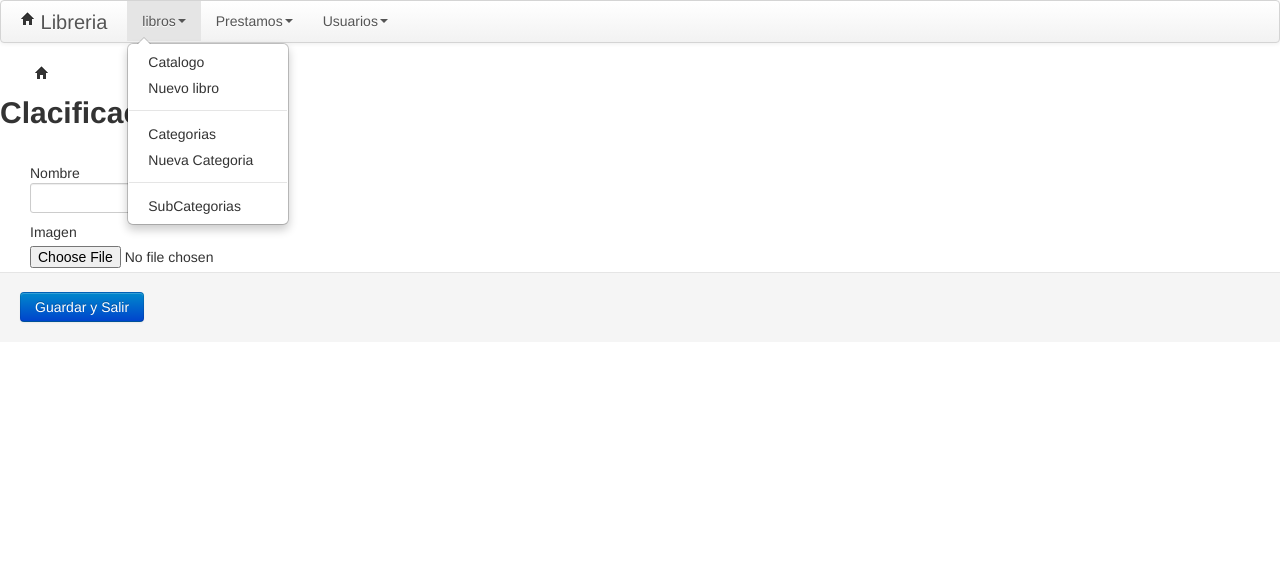
After one commit to jesusmaherrera/books_library, a Django app: page /bookclassification/ in a window 1280 px wide, after a click on "libros". The commit adds this page. Shown: the top 582 px of the page. Run offline with Django 3.2, Linux system fonts and the light colour scheme; some libraries are stand-ins or nearby versions.

```diff
--- a/libreria/libreria/templates/base.html
+++ b/libreria/libreria/templates/base.html
@@ -32,10 +32,26 @@
             <a id="drop1" href="#" role="button" class="dropdown-toggle" data-toggle="dropdown">libros<b class="caret"></b></a>
             <ul class="dropdown-menu" role="menu" aria-labelledby="drop1">
               <li><a tabindex="-1" href="/books/">Catalogo</a></li>
-              <li><a tabindex="-1" href="/book/">buevo libro</a></li>
+              <li><a tabindex="-1" href="/book/">Nuevo libro</a></li>
               <li class="divider"></li>
-              <li><a tabindex="-1" href="#anotherAction">Categorias</a></li>
+              <li><a tabindex="-1" href="/bookclassifications/">Categorias</a></li>
+              <li><a tabindex="-1" href="/bookclassification/">Nueva Categoria</a></li>
+              <li class="divider"></li>
               <li><a tabindex="-1" href="#">SubCategorias</a></li>
+            </ul>
+          </li>
+          <li class="dropdown">
+            <a id="drop1" href="#" role="button" class="dropdown-toggle" data-toggle="dropdown">Prestamos<b class="caret"></b></a>
+            <ul class="dropdown-menu" role="menu" aria-labelledby="drop1">
+              <li><a tabindex="-1" href="/books/">Catalogo</a></li>
+              <li><a tabindex="-1" href="/book/">Nuevo Prestamo</a></li>
+            </ul>
+          </li>
+          <li class="dropdown">
+            <a id="drop1" href="#" role="button" class="dropdown-toggle" data-toggle="dropdown">Usuarios<b class="caret"></b></a>
+            <ul class="dropdown-menu" role="menu" aria-labelledby="drop1">
+              <li><a tabindex="-1" href="/books/">Catalogo</a></li>
+              <li><a tabindex="-1" href="/book/">Nuevo Usuario</a></li>
             </ul>
           </li>
         </ul>
--- /dev/null
+++ b/libreria/libreria/templates/classification/classification_manage.html
@@ -0,0 +1,26 @@
+{% extends "book/base.html" %}
+{% block title %}Libros{% endblock %}
+{% block js_code %}{% endblock %}
+{% block content %}
+<h2>Clacificacion</h2>
+<form method="post" action="" width="400px"  enctype='multipart/form-data'>
+  {% csrf_token %}
+  <br>
+  {{ ClassificationForm.errors }}
+  <div style="text-align:left;">
+    <span class="span3" style="clear:both;">
+      Nombre
+      {{ ClassificationForm.name }}
+    </span>
+    <span class="span3" style="clear:both;">
+      Imagen
+      {{ ClassificationForm.image }}
+    </span>
+  </div>
+  <br>
+  <p class="form-actions" style="clear:both;">
+    <input type="submit" class="btn btn-primary" value="Guardar y Salir" />
+  </p>
+</form>
+<br><br><br><br><br><br><br><br><br><br><br>
+{% endblock %}
--- a/libreria/libreria/urls.py
+++ b/libreria/libreria/urls.py
@@ -9,6 +9,11 @@ urlpatterns = patterns('',
     (r'^books/$', views.booksView),
     (r'^book/$', views.book_manageView),
     (r'^book/(?P<id>\d+)/', views.book_manageView),
+
+    (r'^bookclassifications/$', views.bookclassificationsView),
+    (r'^bookclassification/$', views.bookclassification_manageView),
+    (r'^bookclassification/(?P<id>\d+)/', views.bookclassification_manageView),
+
 	url(r'^admin/doc/', include('django.contrib.admindocs.urls')),
     url(r'^admin/', include(admin.site.urls)),
     #imagenes
--- a/libreria/main/forms.py
+++ b/libreria/main/forms.py
@@ -5,3 +5,7 @@ from main.models import *
 class BookManageForm(forms.ModelForm):
 	class Meta:
 		model = Book
+
+class BookClassificationManageForm(forms.ModelForm):
+	class Meta:
+		model = BookClassification
--- a/libreria/main/models.py
+++ b/libreria/main/models.py
@@ -33,8 +33,8 @@ class Book(models.Model):
 
 	def __unicode__(self):
 		return self.code
+
 #USERS
-
 class Guarantor(models.Model):
 	name = models.CharField(max_length=40)
 	age = models.CharField(max_length=3)
@@ -47,16 +47,42 @@ class Guarantor(models.Model):
 	def __unicode__(self):
 		return self.name
 
-class User(models.Model):
+class LibraryUser(models.Model):
 	name = models.CharField(max_length=40)
 	age = models.CharField(max_length=3)
+	#DIRECCION
 	address = models.CharField(max_length=60)
 	postal_code = models.CharField(max_length=5)
+
 	phone = models.CharField(max_length=10)
+
 	occupation = models.CharField(max_length=30)
 	institution = models.CharField(max_length=30)
 	institution_userid = models.CharField(max_length=10)
+
 	guarantor = models.ForeignKey(Guarantor, on_delete=models.SET_NULL, blank=True, null=True)
 
 	def __unicode__(self):
 		return self.name
+
+class Loan(models.Model):
+	user = models.ForeignKey(LibraryUser, on_delete=models.SET_NULL, blank=True, null=True)
+	loan_date = models.DateTimeField()
+	delivery_date = models.DateTimeField(blank=True, null=True)
+	LOAN_TYPE = (
+		('L', 'LIBRO'),
+		('LD', 'LIBRO A DOMICILIO'),
+		('C', 'COMPUTADORA'),
+		)
+	loan_type = models.CharField(max_length=10, choices=LOAN_TYPE, default='C')
+	description = models.CharField(max_length=100,blank= True, null =True)
+
+class BookLoan(models.Model):
+	loan = models.ForeignKey(Loan, on_delete=models.SET_NULL, blank=True, null=True)
+	book = models.ForeignKey(Book, on_delete=models.SET_NULL, blank=True, null=True)
+	BOOK_STATE = (
+		('B', 'BUENO'),
+		('N', 'NORMAL'),
+		)
+	state = models.CharField(max_length=10, choices=BOOK_STATE,
+		default='N')
--- a/libreria/main/views.py
+++ b/libreria/main/views.py
@@ -1,8 +1,8 @@
 from django.shortcuts import render_to_response, get_object_or_404
 from django.http import HttpResponse, HttpResponseRedirect
 from django.template import RequestContext
-from main.models import Book
-from main.forms import BookManageForm
+from main.models import Book, BookClassification
+from main.forms import BookManageForm, BookClassificationManageForm
 
 #@login_required(login_url='/login/')
 def index(request):
@@ -22,7 +22,7 @@ def book_manageView(request, id = None, template_name='book/book_manage.html'):
 		bookI = Book()
 
 	if request.method == 'POST':
-		BookForm = BookManageForm(request.POST, instance=bookI)
+		BookForm = BookManageForm(request.POST, request.FILES, instance=bookI)
 		if BookForm.is_valid():
 			BookForm.save()
 			Books = Book.objects.all()
@@ -33,3 +33,27 @@ def book_manageView(request, id = None, template_name='book/book_manage.html'):
 
 	return render_to_response(template_name, {'BookForm': BookForm,}
 			,context_instance = RequestContext(request))
+
+def  bookclassification_manageView(request, id = None, template_name='classification/classification_manage.html'):
+	if id:
+		bookclassificationI = get_object_or_404(BookClassification, pk=id)
+	else:
+		bookclassificationI =  BookClassification()
+
+	if request.method == 'POST':
+		BookClassificationForm = BookClassificationManageForm(request.POST, request.FILES, instance=bookclassificationI)
+		if BookClassificationForm.is_valid():
+			BookClassificationForm.save()
+			BookClassifications = BookClassification.objects.all()
+			c = {'Classifications':BookClassifications}
+			return render_to_response('classification/classifications.html', c, context_instance=RequestContext(request))
+	else:
+	 	BookClassificationForm = BookClassificationManageForm(instance=bookclassificationI)
+
+	return render_to_response(template_name, {'ClassificationForm': BookClassificationForm,}
+			,context_instance = RequestContext(request))
+
+def bookclassificationsView(request):
+	BookClassifications = BookClassification.objects.all()
+	c = {'Classifications':BookClassifications}
+  	return render_to_response('classification/classifications.html', c, context_instance=RequestContext(request))
```
Also changed, not shown: libreria/libreria/templates/book/book_manage.html (+40 -2 lines), libreria/libreria/templates/classification/Classifications.html (added, +7 -0 lines), libreria/libreria/templates/classification/base.html (added, +9 -0 lines), libreria/libreria/media/bookClassifications/251.jpg (added), libreria/libreria/media/bookClassifications/389298_440842605940596_694177923_n1.jpg (added), libreria/libreria/media/bookClassifications/65576_371490866209104_474044833_n1.jpg (added), libreria/libreria/media/books/255313_407852299252282_275865212_n1.jpg (added), libreria/libreria/media/books/522613_423043957709530_208281352_n.jpg (added), libreria/libreria/media/books/556503_10150973584817929_1709866051_n1.jpg (added), libreria/libreria/media/books/Untitled.png (added), libreria/libreria/media/books/mujer61.jpg (added), libreria/main/migrations/0005_auto__add_loan__add_bookloan.py (added), libreria/main/migrations/0006_auto__del_user__add_libraryuser__chg_field_loan_user.py (added), 1 other file.
